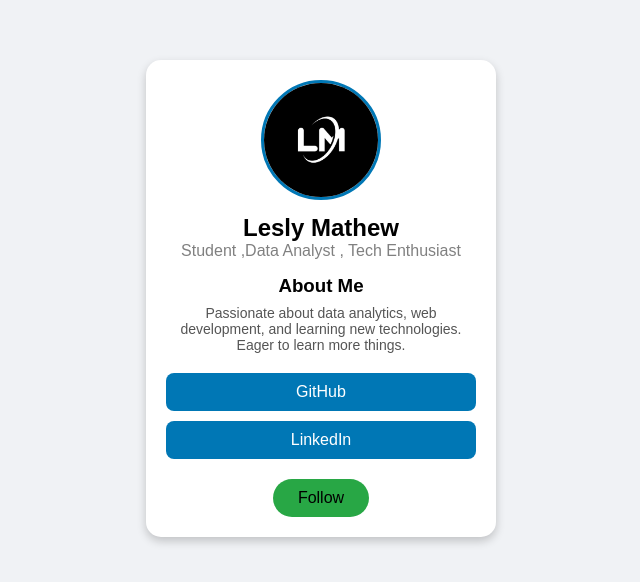
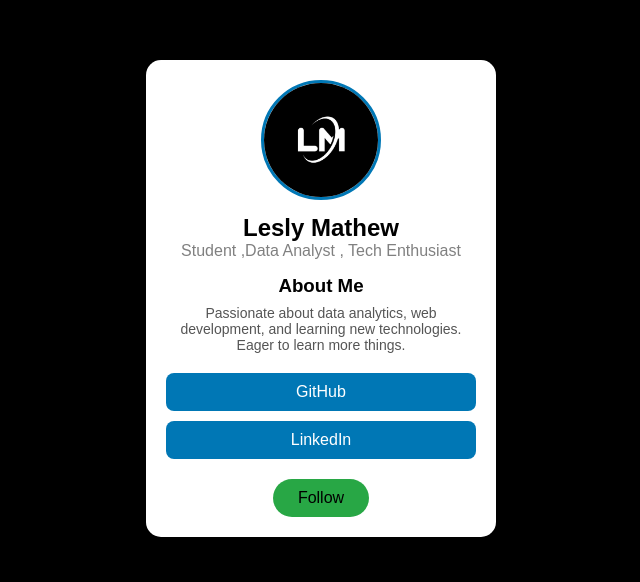
Before and after one commit to Leslythomasmathew/media-card, a plain HTML site: page index.html in a window 1280 px wide. Shown: the part 102-684 px from the top of the page, without its empty margins (319-959 px from the left). Drawn offline with Linux system fonts and the light colour scheme.

Commit message:
Change background color to black

```diff
--- a/index.html
+++ b/index.html
@@ -14,7 +14,7 @@
 }
 
 body {
-    background: #f0f2f5;
+    background: black;
     color:black;
     display: flex;
     justify-content: center;
```
